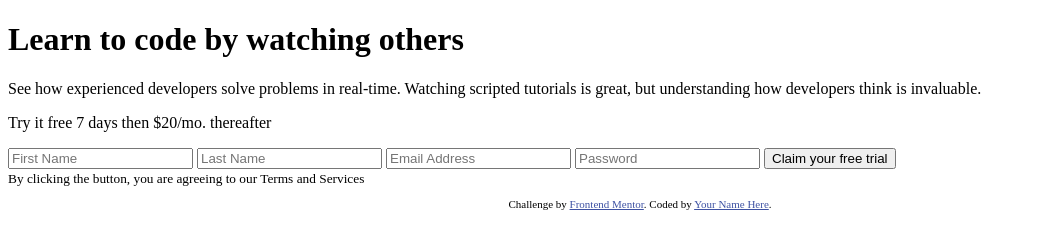
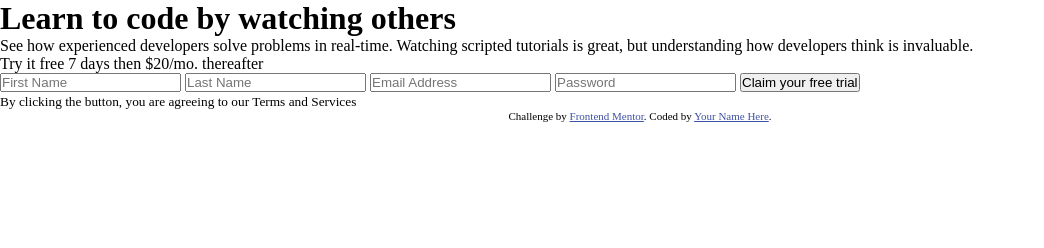
Before and after one commit to Z11mm/intro-component-with-sign-up-form, a plain HTML site: page index.html in a window 1280 px wide. Shown: the whole page, without its empty margins (0-1044 px from the left). Drawn offline with Linux system fonts and the light colour scheme.

Commit message:
adding page styles in css

```diff
--- a/index.html
+++ b/index.html
@@ -5,6 +5,7 @@
   <meta name="viewport" content="width=device-width, initial-scale=1.0"> <!-- displays site properly based on user's device -->
 
   <link rel="icon" type="image/png" sizes="32x32" href="./images/favicon-32x32.png">
+  <link rel="stylesheet" href="styles.css" type="text/css">
 
   <title>Frontend Mentor | Intro component with sign up form</title>
 
--- /dev/null
+++ b/styles.css
@@ -0,0 +1,4 @@
+* {
+    margin: 0;
+    padding: 0;
+}
```
